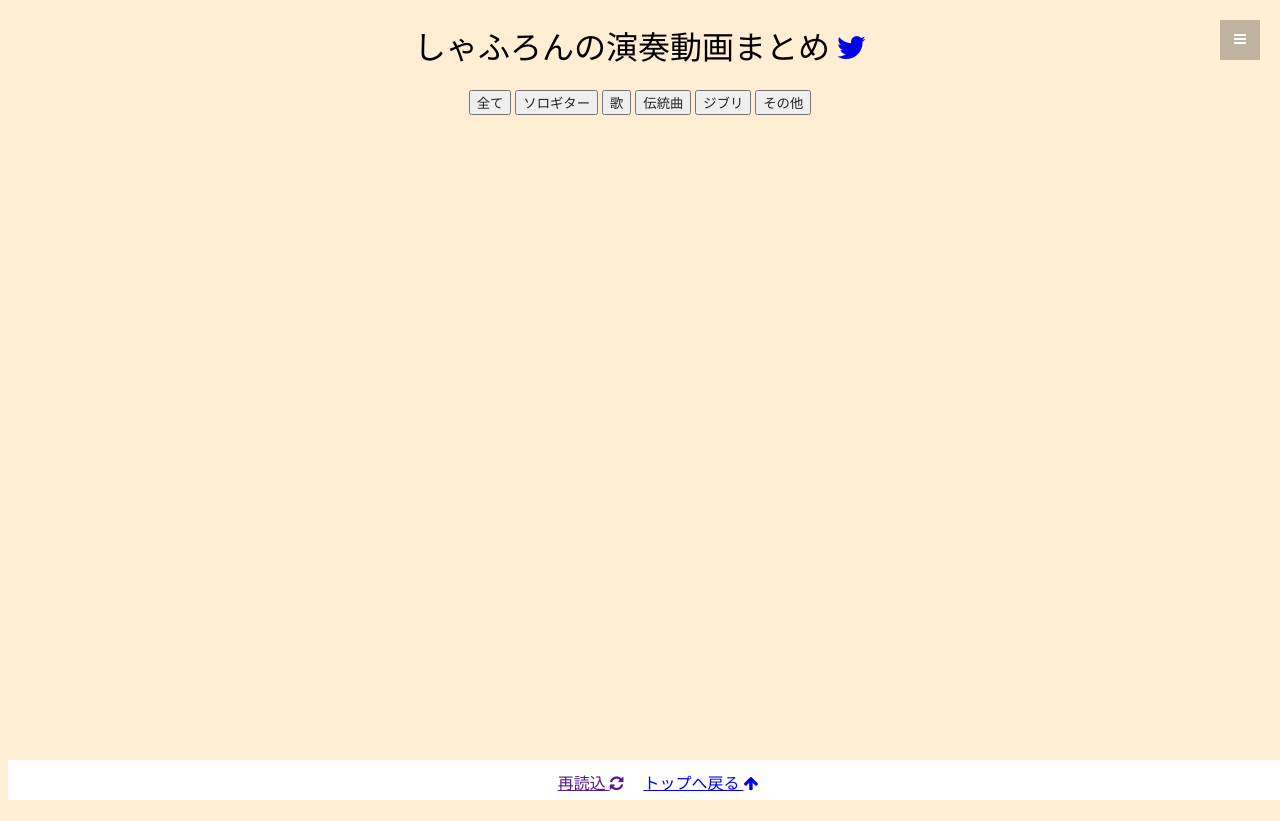
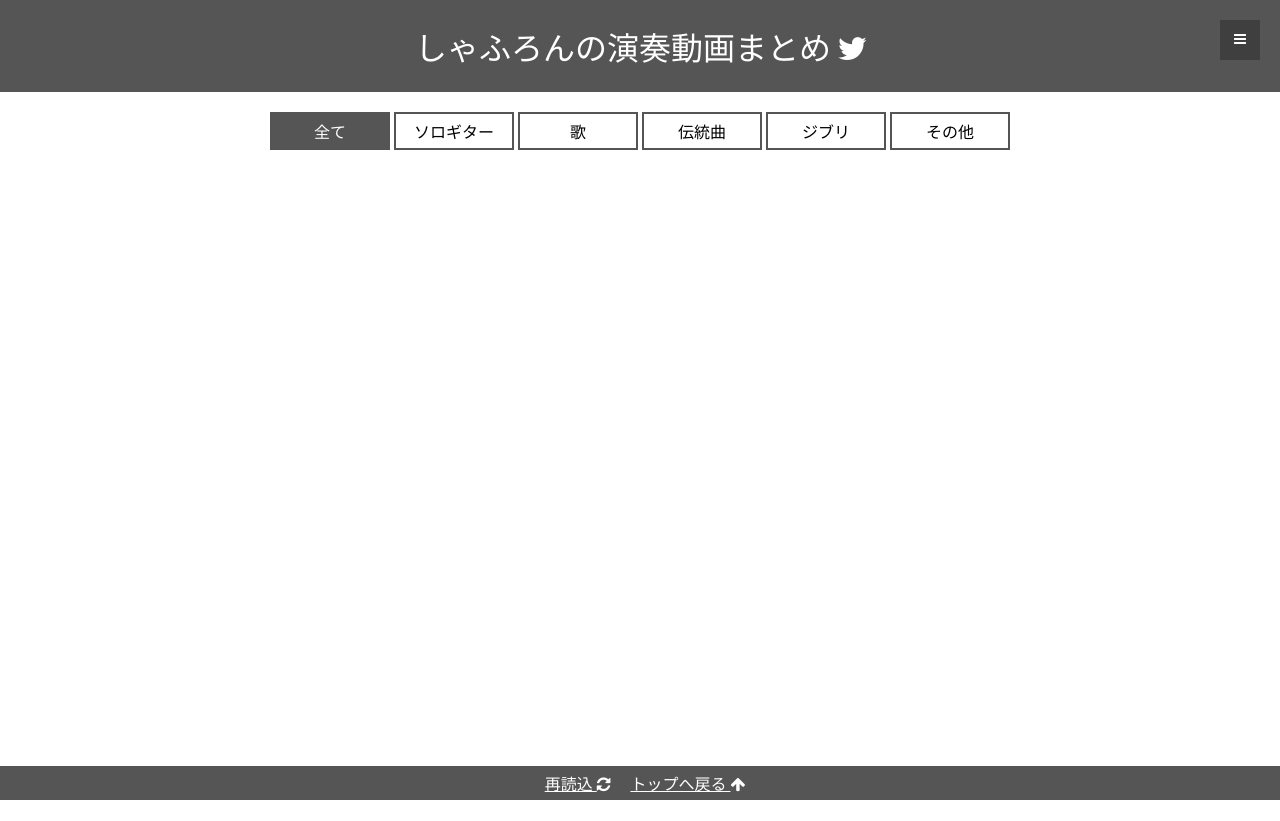
Before and after one commit to scrive66/scrive66gq, a plain HTML site: page index.html in a window 1280 px wide. After the commit the page ends 800 px from the top, so only its background shows below. Drawn offline with nearby package versions, Linux system fonts and the light colour scheme; some packages are replaced by stand-ins of ours; a script that the page names is missing.

Commit message:
カラー変更

```diff
--- a/assets/css/index.css
+++ b/assets/css/index.css
@@ -1,5 +1,11 @@
+html,
 body {
-	background: #ffeed3;
+	background: white;
+	min-width: 300px;
+	padding: 0;
+	margin: 0;
+	width: 100%;
+	height: 100%;
 }
 
 .container {
@@ -11,14 +17,35 @@ body {
 	text-align: center;
 }
 
+#header {
+	margin: 0 0 20px 0;
+	padding: 1px;
+	text-align: center;
+	top: 0px;
+	left: 0px;
+	width: 100%;
+	height: auto;
+	background: #555555;
+	color: white;
+}
+
 #footer {
 	position: fixed;
-	padding: 10px;
-	bottom: 0;
+	text-align: center;
+	bottom: 0px;
 	width: 100%;
-	height: 20px;
-	text-align: center;
-	background: white;
+	background: #555555;
+	color: white;
+	padding: 5px;
+}
+
+#footer>. {
+	color: white;
+}
+
+.fix,
+.fix:visited {
+	color: white;
 }
 
 
@@ -99,3 +126,28 @@ body {
 .twitter-video {
 	margin: auto;
 }
+
+.button {
+	margin: 0;
+	padding: 5px 10px;
+	width: 120px;
+	text-align: center;
+	text-decoration: none;
+	display: inline-block;
+	font-size: 16px;
+	background-color: white;
+	color: black;
+	border: 2px solid #555555;
+	-webkit-transition-duration: 0.4s;
+	transition-duration: 0.4s;
+}
+
+.button:hover {
+	background-color: #555555;
+	color: white;
+}
+
+.active {
+	background-color: #555555;
+	color: white;
+}
--- a/index.html
+++ b/index.html
@@ -51,8 +51,9 @@
 		<div id="menuToggle"><i class="fa fa-bars"></i></div>
 	</nav>
 	<section id="home" name="home"></section>
-	<div class="container">
-		<h1>しゃふろんの演奏動画まとめ <a href="https://twitter.com/scrive66"><i class="fa fa-twitter"></i></a></h1>
+
+	<div id="header">
+		<h1>しゃふろんの演奏動画まとめ <a href="https://twitter.com/scrive66"><i class="fa fa-twitter fix"></i></a></h1>
 	</div>
 
 	<div class="container">
@@ -77,8 +78,8 @@
 	</div>
 
 	<div id="footer">
-		<a href="" onclick="window.location.reload();">再読込 <i class="fa fa-refresh"></i></a> &nbsp;&nbsp;&nbsp;
-		<a href="#home">トップへ戻る <i class="fa fa-arrow-up"></i></a>
+		<a href="" onclick="window.location.reload();" class="fix">再読込 <i class="fa fa-refresh"></i></a> &nbsp;&nbsp;&nbsp;
+		<a href="#home" class="fix">トップへ戻る <i class="fa fa-arrow-up"></i></a>
 	</div>
 
 	<script type="text/javascript" src="https://code.jquery.com/jquery-2.1.3.min.js"></script>
@@ -158,10 +159,10 @@
 		$(function() {
 			$('.filters').on('click', 'button', function() {
 				$filterValue = $(this).attr('data-filter');
+				$('.active').removeClass('active');
+				$(".filters").find("[data-filter='" + $filterValue + "']").addClass('active');
 
-				var $active = $(this).parent().find('.active');
-				$.cookie("filterValue", $filterValue);
-				$container.isotope({
+				$('#movies').isotope({
 					filter: $filterValue
 				});
 			});
```
